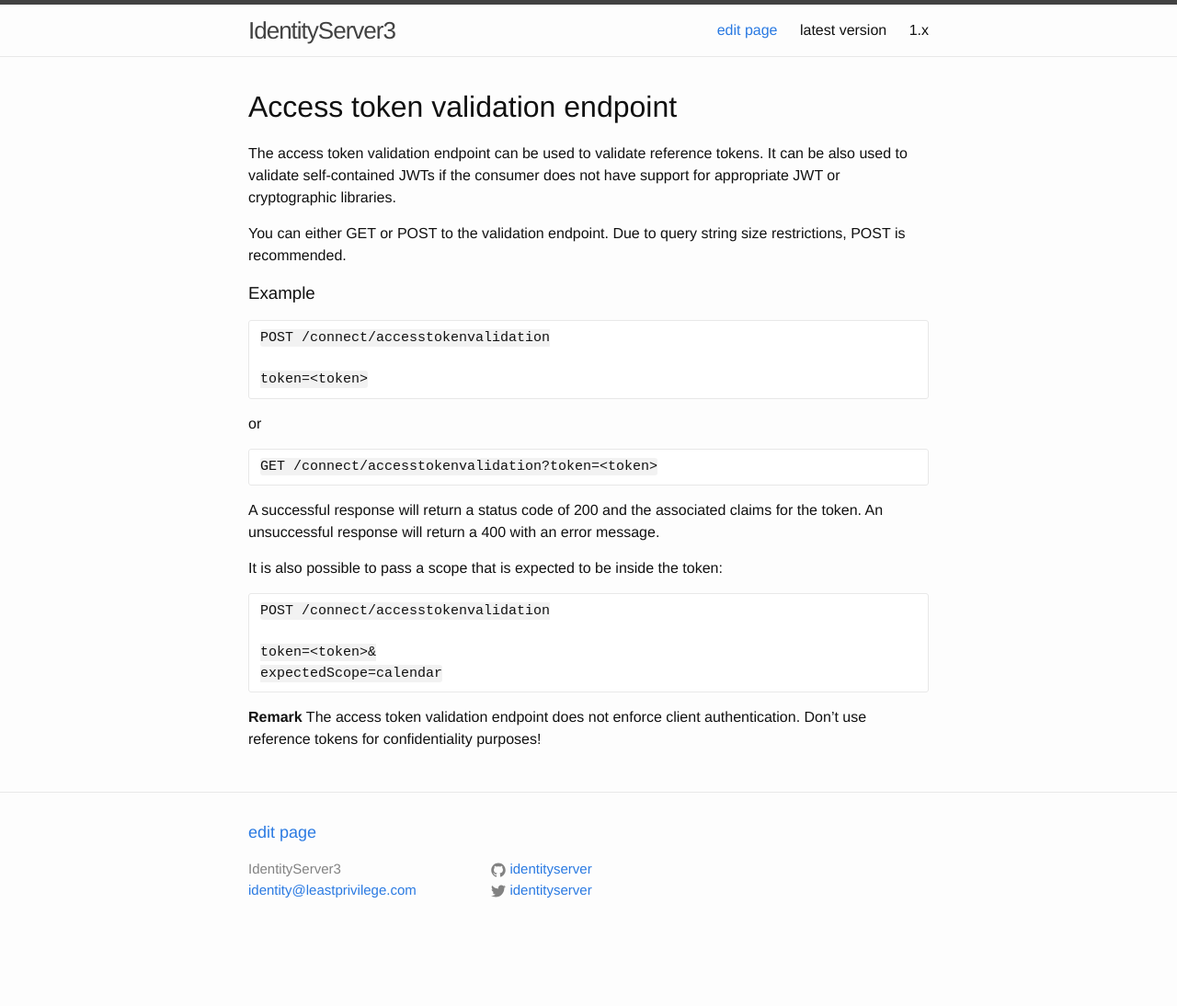
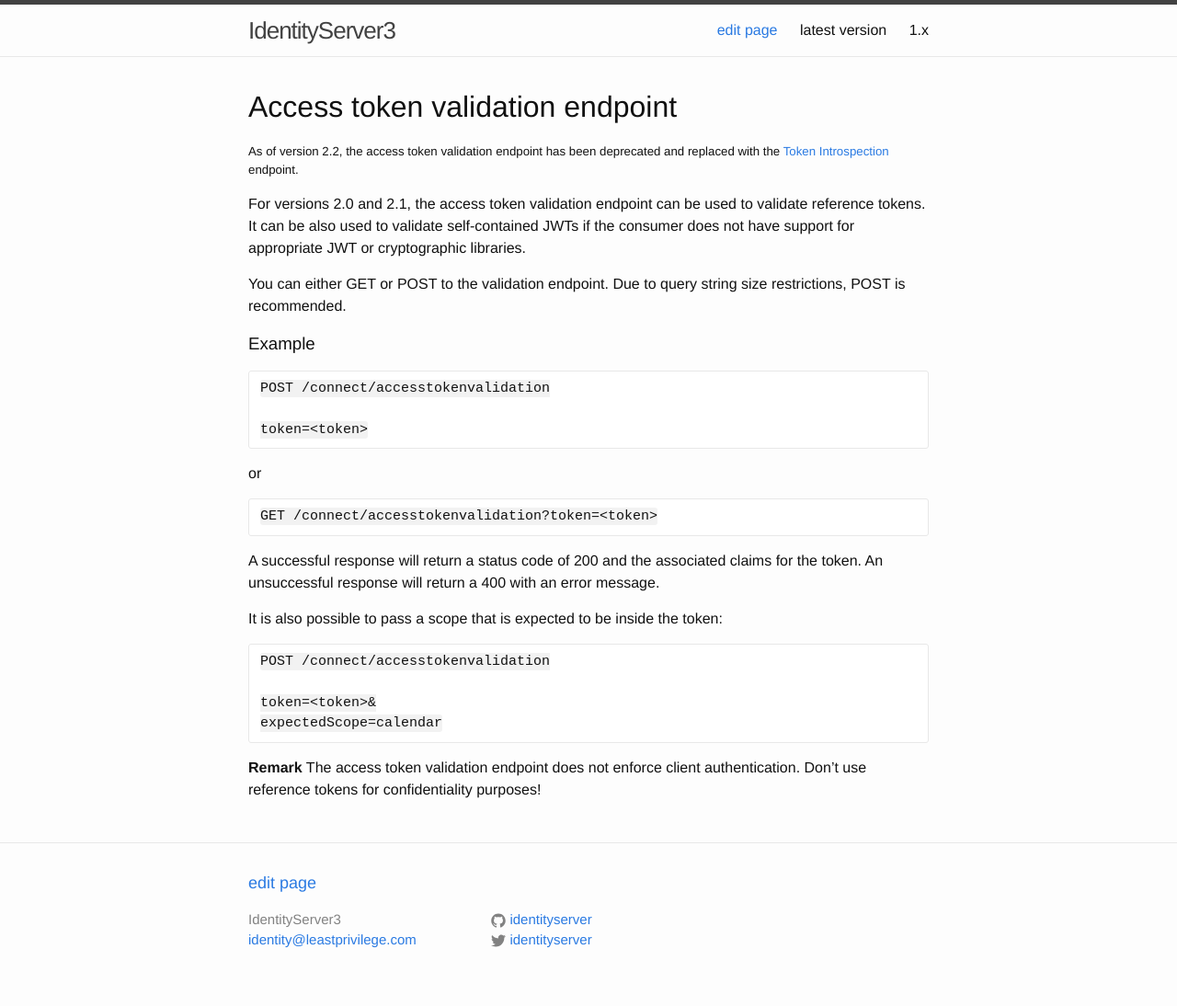
Before and after one commit to IdentityServer/Documentation, a Jekyll site: the page built from docsv2/endpoints/accessTokenValidation.md, in a window 1280 px wide. Shown: the whole page at 92% size. Built offline with Jekyll 4.4.1, drawn with Linux system fonts in a browser that asks for light colours; Markdown is read by kramdown in place of the engine named in the settings; before the commit the page ends 1039 px from its top, so only the background shows below that.

Commit message:
Update accessTokenValidation.md
Token Validation endpoint completely disabled in favor of Token Introspection.   Keep the Access Token page for those with older 2.x versions.   Per https://github.com/IdentityServer/IdentityServer3/commit/d589e99c20dae108d5990bb9c2be917f3cc12836

```diff
--- a/docsv2/endpoints/accessTokenValidation.md
+++ b/docsv2/endpoints/accessTokenValidation.md
@@ -4,7 +4,9 @@
 
 #Access token validation endpoint
 
-The access token validation endpoint can be used to validate reference tokens.
+#####As of version 2.2, the access token validation endpoint has been deprecated and replaced with the [Token Introspection](https://identityserver.github.io/Documentation/docsv2/endpoints/introspection.html) endpoint.
+
+For versions 2.0 and 2.1, the access token validation endpoint can be used to validate reference tokens.
 It can be also used to validate self-contained JWTs if the consumer does not have support for appropriate JWT or cryptographic libraries.
 
 You can either GET or POST to the validation endpoint. Due to query string size restrictions, POST is recommended.
```
